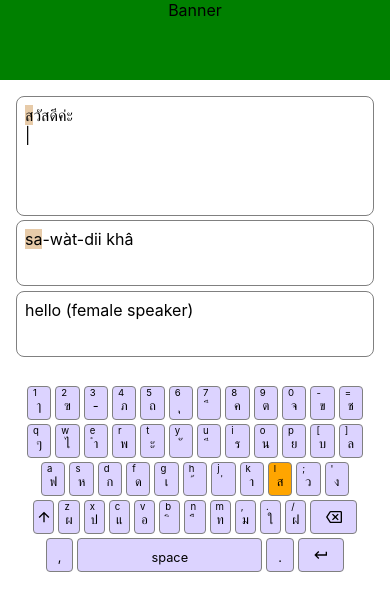
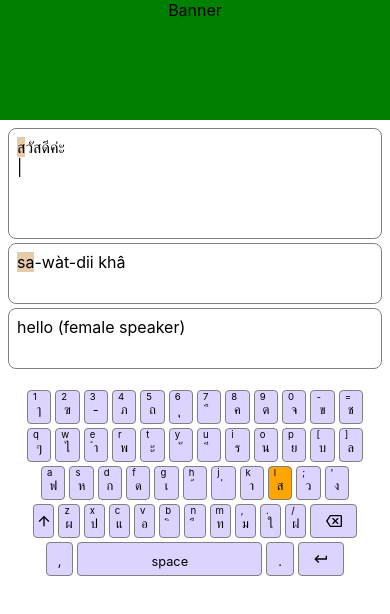
Before and after one commit to alvinlamSL/thai-typing-game, a React (Create React App) app: page / in a window 390 px wide. Shown: the top 614 px of the page. Built offline with nearby package versions, Linux system fonts and the light colour scheme.

Commit message:
Keep banner size same for mobile and non-mobile

```diff
--- a/src/components/Banner/Banner.styles.ts
+++ b/src/components/Banner/Banner.styles.ts
@@ -2,7 +2,7 @@ import { type SxProps } from '@mui/system';
 
 const styles: Record<string, SxProps> = {
     main: {
-        height: { xs: '80px', md: '120px' },
+        height: '120px',
         bgcolor: 'green',
     },
 };
--- a/src/components/KeyboardDisplay/KeyboardDisplay.styles.ts
+++ b/src/components/KeyboardDisplay/KeyboardDisplay.styles.ts
@@ -2,10 +2,7 @@ import { type SxProps } from '@mui/system';
 
 const styles: Record<string, SxProps> = {
     main: {
-        height: {
-            xs: 'calc(60vh - 40px)',
-            md: 'calc(60vh - 60px)',
-        },
+        height: 'calc(60vh - 60px)',
     },
 };
 
--- a/src/components/TextDisplay/TextDisplay.styles.ts
+++ b/src/components/TextDisplay/TextDisplay.styles.ts
@@ -5,11 +5,8 @@ const blink = keyframes`from,to{color:transparent}50%{color:#000}`;
 
 const styles: Record<string, SxProps> = {
     main: {
-        height: {
-            xs: 'calc(40vh - 40px - 32px)',
-            md: 'calc(40vh - 60px - 32px)'
-        },
-        padding: 2,
+        height: 'calc(40vh - 60px - 32px)',
+        padding: { xs: 1, md: 2 },
     },
     textBox: {
         width: '100%',
```
